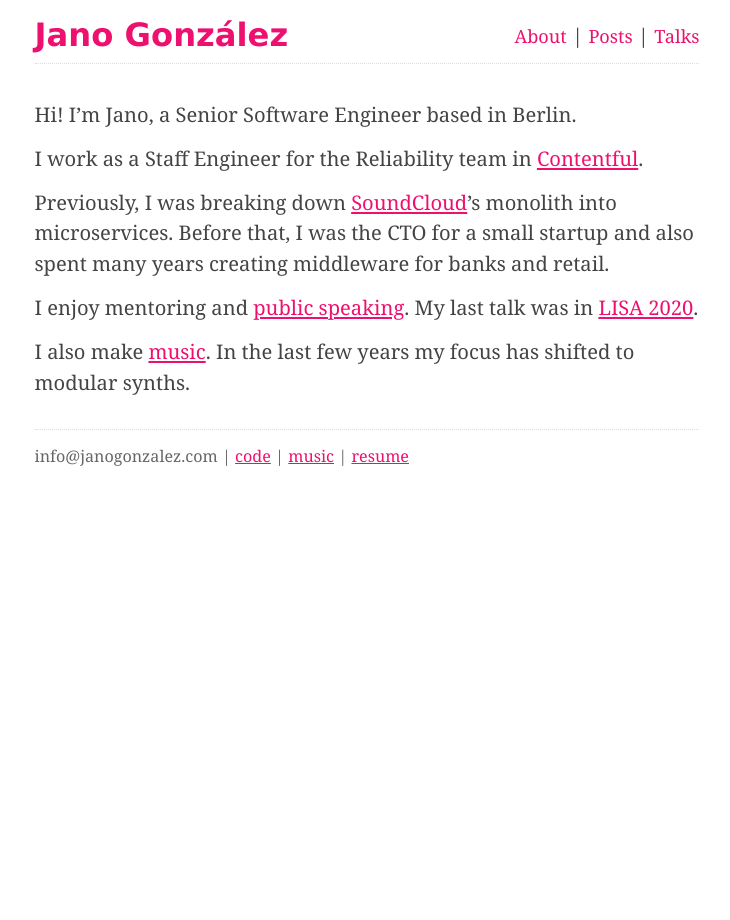
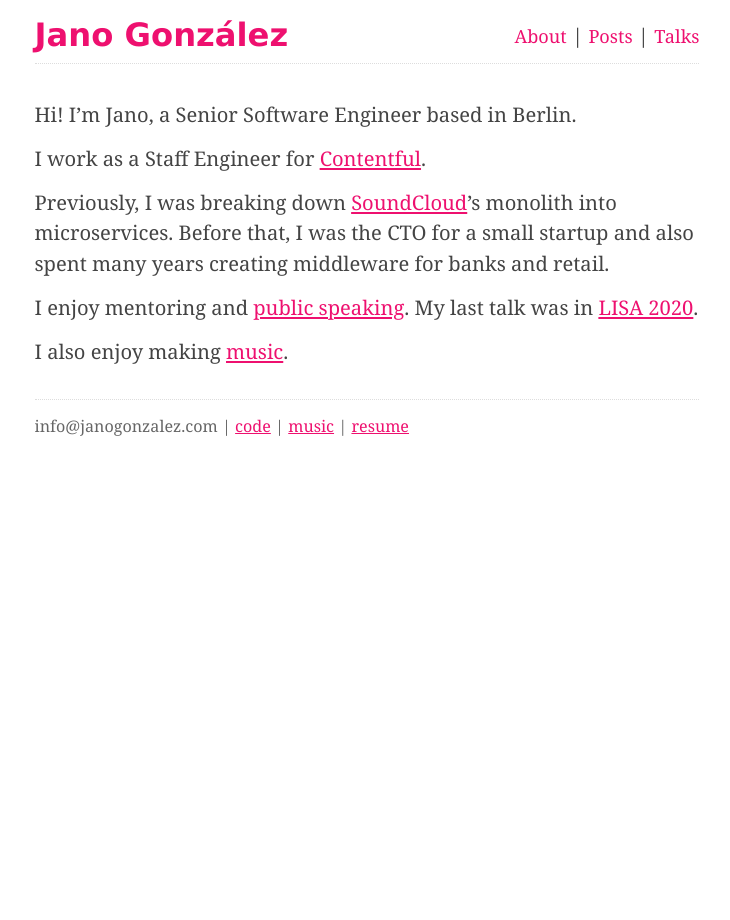
Before and after one commit to janogonzalez/janogonzalez.github.io, a Jekyll site: the page built from about.md, in a window 1280 px wide. Shown: the whole page, without its empty margins (273-1003 px from the left). Built offline with Jekyll 4.4.1, drawn with Linux system fonts in a browser that asks for light colours.

Commit message:
Update about

```diff
--- a/about.md
+++ b/about.md
@@ -4,8 +4,7 @@ title: About
 ---
 Hi! I'm Jano, a Senior Software Engineer based in Berlin.
 
-I work as a Staff Engineer for the Reliability team in
-[Contentful][contentful].
+I work as a Staff Engineer for [Contentful][contentful].
 
 Previously, I was breaking down [SoundCloud][soundcloud]'s monolith into
 microservices. Before that, I was the CTO for a small startup and also spent
@@ -14,8 +13,7 @@ many years creating middleware for banks and retail.
 I enjoy mentoring and [public speaking](/talks). My last talk was in
 [LISA 2020][lisa].
 
-I also make [music][music]. In the last few years my focus has shifted to
-modular synths.
+I also enjoy making [music][music].
 
 [contentful]: https://contentful.com
 [soundcloud]: https://soundcloud.com
```
